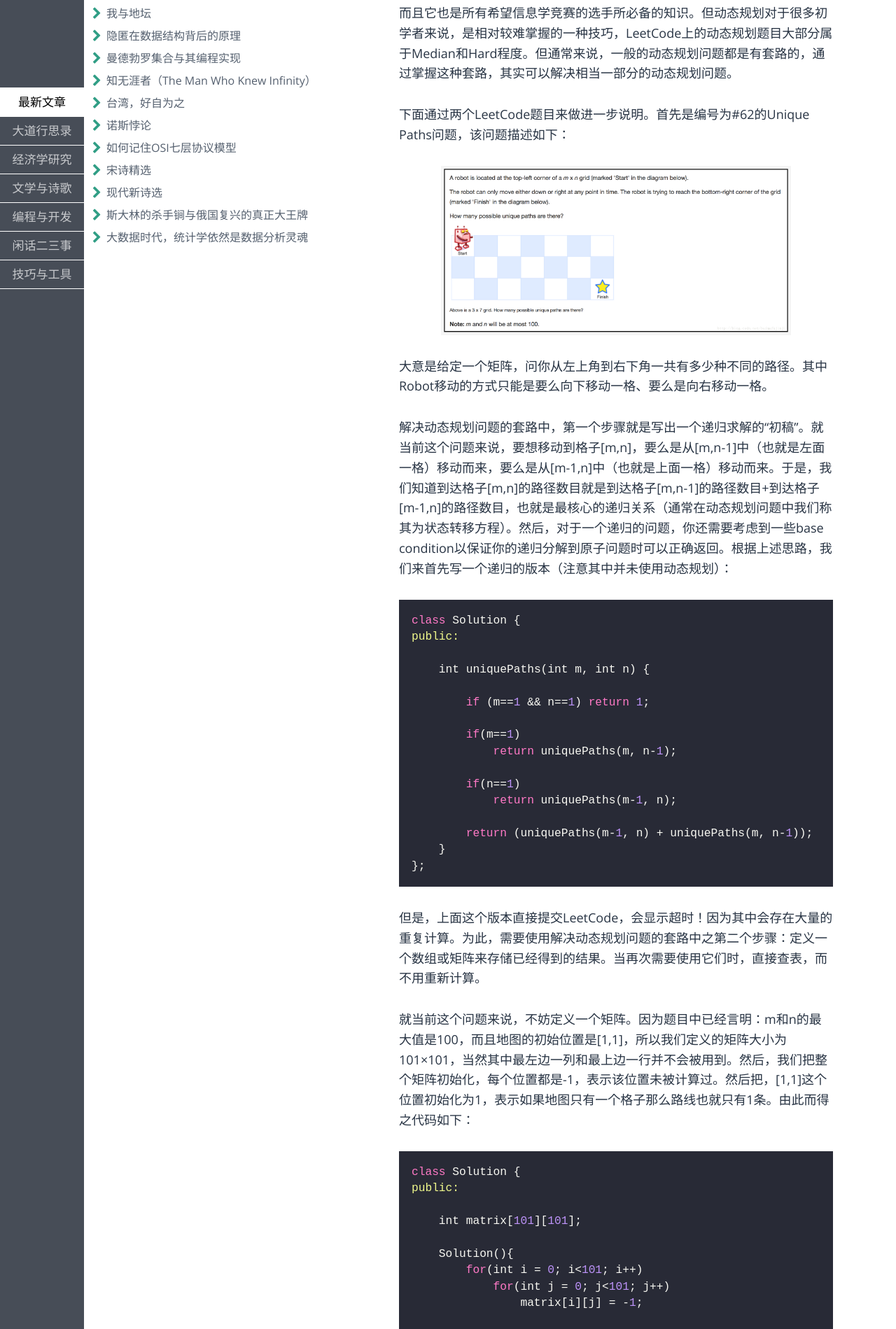
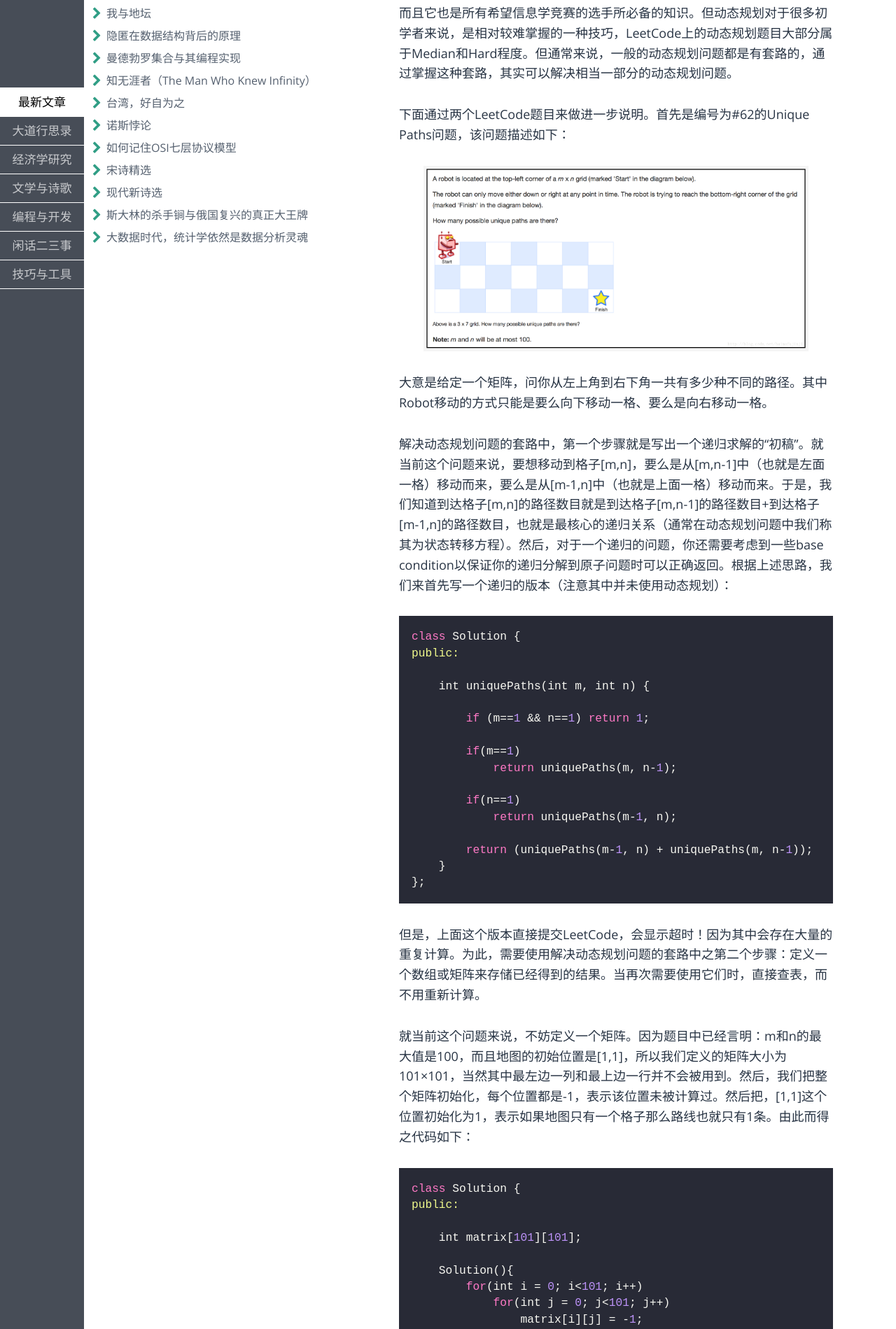
Before and after one commit to fzuo/baimafujinji, a Jekyll site: the page built from _posts/algorithm/2013-12-28-leetcode-dynamic-program01.md, in a window 1280 px wide. Shown: the part 365-2264 px from the top of the page at 70% size. Built offline with Jekyll 4.4.1, drawn with Linux system fonts in a browser that asks for light colours; some web fonts are replaced; our own code applies the rules of GitHub Pages for plain Markdown files.

Commit message:
Update 2013-12-28-leetcode-dynamic-program01.md

```diff
--- a/_posts/algorithm/2013-12-28-leetcode-dynamic-program01.md
+++ b/_posts/algorithm/2013-12-28-leetcode-dynamic-program01.md
@@ -10,7 +10,7 @@
 下面通过两个LeetCode题目来做进一步说明。首先是编号为#62的Unique Paths问题，该问题描述如下：
 
 <p align="center">
-<img src="https://fzuo.github.io/assets/img/leetcode/leetcode01.png" width="500">
+<img src="https://fzuo.github.io/assets/img/leetcode/leetcode01.png" width="550">
 </p>
 
 大意是给定一个矩阵，问你从左上角到右下角一共有多少种不同的路径。其中Robot移动的方式只能是要么向下移动一格、要么是向右移动一格。
@@ -82,7 +82,7 @@
 LeetCode中还提供了另外一个变型题目，其编号为#63。大意是初始条件中给定一个矩阵用来表示地图，其中如果值为1则表示一个障碍物。然后再假定存在障碍物的情况下问你有多少条不同的路径。
 
 <p align="center">
-<img src="https://fzuo.github.io/assets/img/leetcode/leetcode02.png" width="500">
+<img src="https://fzuo.github.io/assets/img/leetcode/leetcode02.png" width="550">
 </p>
 
 其实如果你能解决#62题，那么这一道题目其实是非常简单的。我们主要在递归过程中，增加一个base condition，即如果目标点是一个障碍物，那么通向它的路径就为0。基于这种小改动而得之代码如下：
@@ -93,7 +93,7 @@
 
 <span style="color:blue">**（本文完）**</span>
 
-
+------------------------------
 - 本博客中已经讨论过的LeetCode题目列表
   + LeetCode中的两道动态规划题目（#62、#63）
   + LeetCode中的动态规划题目解答（2）(#64)
```
